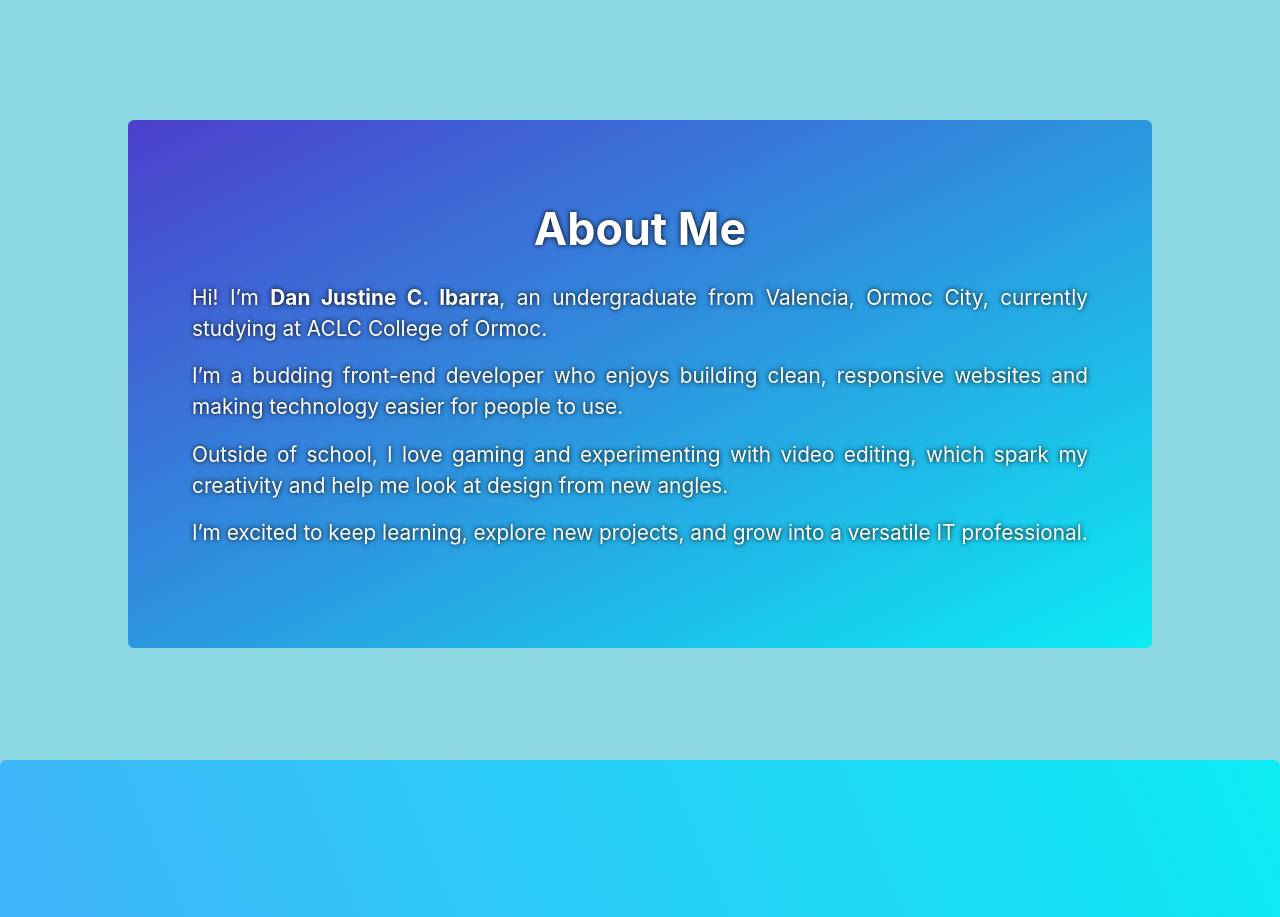
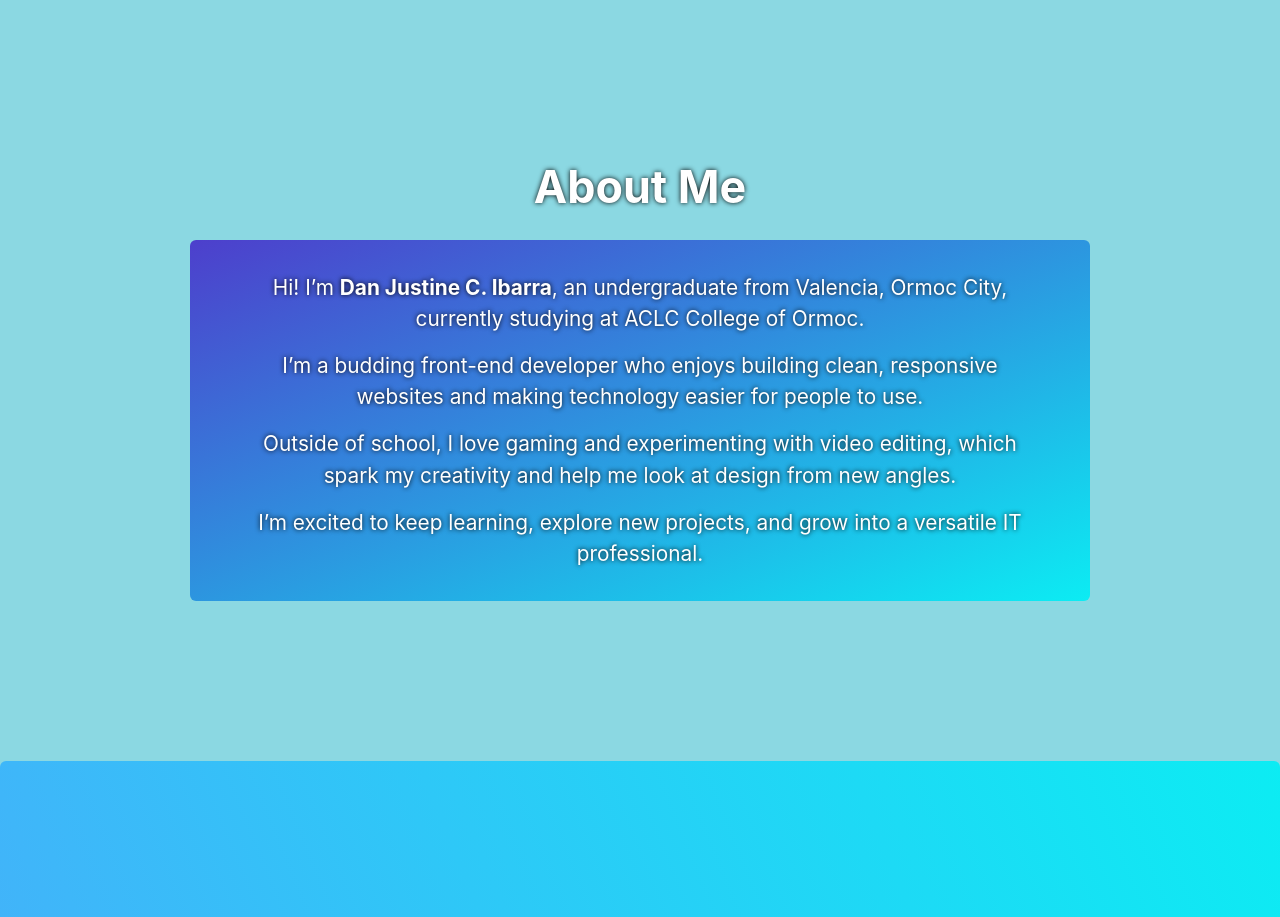
Before and after one commit to Aether926/My-Portfolio, a plain HTML site: page index.html in a window 1280 px wide. Shown: the part 840-1757 px from the top of the page. Drawn offline with Linux system fonts and the light colour scheme.

Commit message:
about info fix

```diff
--- a/index.html
+++ b/index.html
@@ -46,6 +46,7 @@
         <section id="about" class="about-block">
             <div class="about-contents">
                 <h2>About Me</h2>
+                <div class="about-info">
                     <p>
                         Hi! I’m <b>Dan Justine C. Ibarra</b>, an undergraduate from Valencia,
                         Ormoc City, currently studying at ACLC College of Ormoc.
@@ -64,6 +65,7 @@
                             into a versatile IT professional.
                         </span>
                     </p>
+                </div>
             </div>
         </section>
 
--- a/style.css
+++ b/style.css
@@ -206,7 +206,6 @@ main,
     display: flex;
     justify-content: center;
     text-align: center;
-    height: 100vh;
     width: 100%;
     padding: 10rem 10%;
     background-color: #8bd8e2;
@@ -217,10 +216,16 @@ main,
     flex-direction: column;
     justify-content: center;
     gap: 2vh;
-    height: 110%;
     width: fit-content;
+}
+
+.about-info {
+    padding: 2rem 4rem;
+    border-radius: 0.375rem;
     background: linear-gradient(to bottom right, #4d3fcc, #0cecf3);
-    border-radius: 0.375rem;
+    max-width: 900px;
+    width: 100%;
+    margin: 0 auto;
 }
 
 .about-block h2 {
@@ -228,12 +233,9 @@ main,
     font-size: clamp(1.2rem, 1.2rem + 2vw, 3rem);
 }
 
-.about-block p {
-    padding: 0 clamp(1rem, 2rem + 4vw, 4rem);
-    margin-bottom: clamp(1rem, 2rem + 2vw, 4rem);
-    max-height: 100vw;
-    text-align: justify;
-    align-content: normal;
+.about-info p {
+    margin: 0;
+    text-align: center;
     font-size: clamp(1rem, 8px + 1vw, 2.5rem);
     line-height: 1.5;
 }
@@ -499,16 +501,20 @@ footer img {
 
 /* about */
 
-/* overflow text scroll */
-@media only screen and (max-width: 1080px) {
+/* 📱 For small screens */
+@media (max-width: 600px) {
+    .about-info {
+        padding: 1.5rem 2rem;
+    }
+
     .about-block p {
-        overflow-y: scroll;
+        font-size: 1rem;
     }
 }
 
-@media only screen and (max-width: 375px) {
+@media only screen and (max-width: 425px) {
     .about-block p {
-        text-align: left;
+        text-align: justify;
     }
 }
 
@@ -547,120 +553,3 @@ footer img {
         border-radius: 0 0 .375rem .375rem;
     }
 }
-
-/* hero */
-
-/* hero btn */
-/* @media (max-width: 575px) {
-    .hero-info .btn{
-        width: 30%;
-    }
-}
-
-@media (max-width: 400px) {
-    .hero-info .btn{
-        width: 40%;
-    }
-} */
-
-/* @media only screen and (min-width: 1041px) {
-    .about-block {
-        height: 80%;
-    }
-} */
-
-/* h2 top padding */
-
-/* project 480px */
-/* @media only screen and (max-width: 480px) {
-    .project-contents h2 {
-        padding-top: 4rem;
-    }
-} */
-
-/* education, skills, and projects 1080px */
-/* @media only screen and (max-width: 1080px) {
-    .education h2, .skills h2 {
-        padding-top: 2rem;
-    }
-} */
-
-/* @media only screen and (max-width: 480px) {
-    .about-block h2 {
-        font-size: 2rem;
-    }
-
-    .about-block p {
-        font-size: 1rem;
-        padding: 0 2rem 2rem 2rem;
-    }
-} */
-
-
-/* 1080 img fix */
-/* @media only screen and (max-width: 1080px) {
-    .skill img {
-        width: 20%;
-    }
-} */
-
-
-/* 767px below card padding fix */
-/* @media (max-width: 767px) {
-    .project-block {
-        padding: 2rem;
-    }
-} */
-
-/* project card p responsive padding */
-
-/* Mobile small and large */
-/* @media (max-width: 767px) {
-    .project-left, .project-right {
-        padding: 1rem;
-        font-size: 1rem;
-    }
-} */
-
-/* Tablet small */
-/* @media (min-width: 768px) and (max-width: 1023px) {
-    .project-left, .project-right {
-        padding: 1.5rem;
-    }
-} */
-
-/* Tablet large, Laptop, Desktop normal and large monitors */
-/* @media (min-width: 1024px) {
-    .project-left, .project-right {
-        padding: 2rem;
-    }
-} */
-
-/* contacts */
-
-/* contact info max padding fix */
-
-/* 768p max padding */
-/* @media (max-width: 768px) {
-    .contact-info {
-        width: 60%;
-    }
-
-    .contacts img {
-        width: 120%;
-    }
-} */
-
-/* 480p max padding */
-/* @media (max-width: 480px) {
-    .contact-info {
-        width: 90%;
-    }
-} */
-
-/* 375p max padding */
-/* @media (max-width: 376px) {
-    .contacts{
-        gap: 2rem;
-    }
-} */
```
Lines whose indentation alone changed are shown as unchanged.
